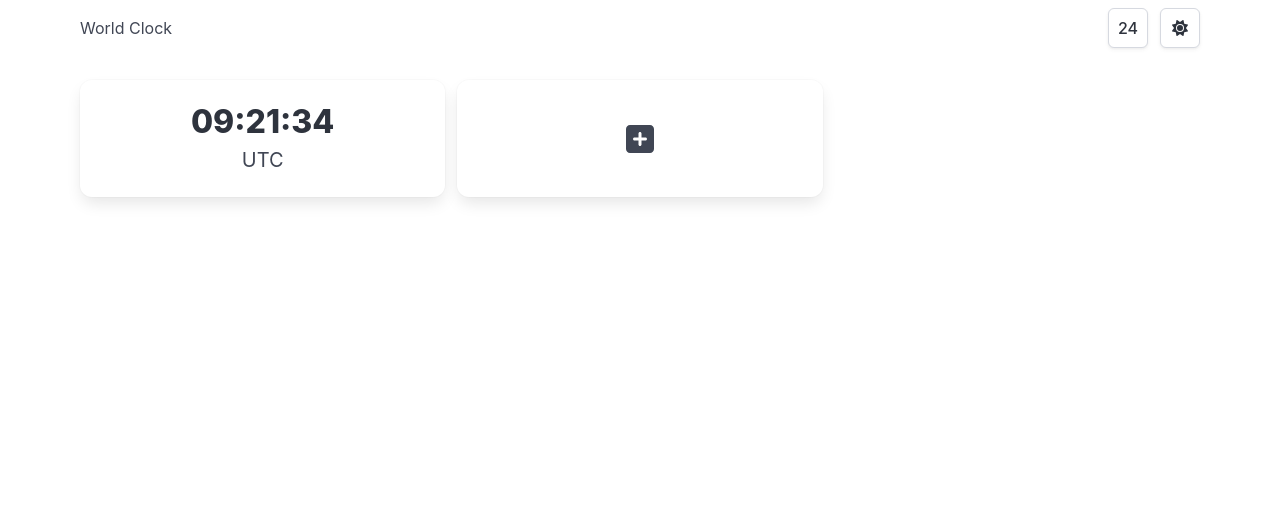
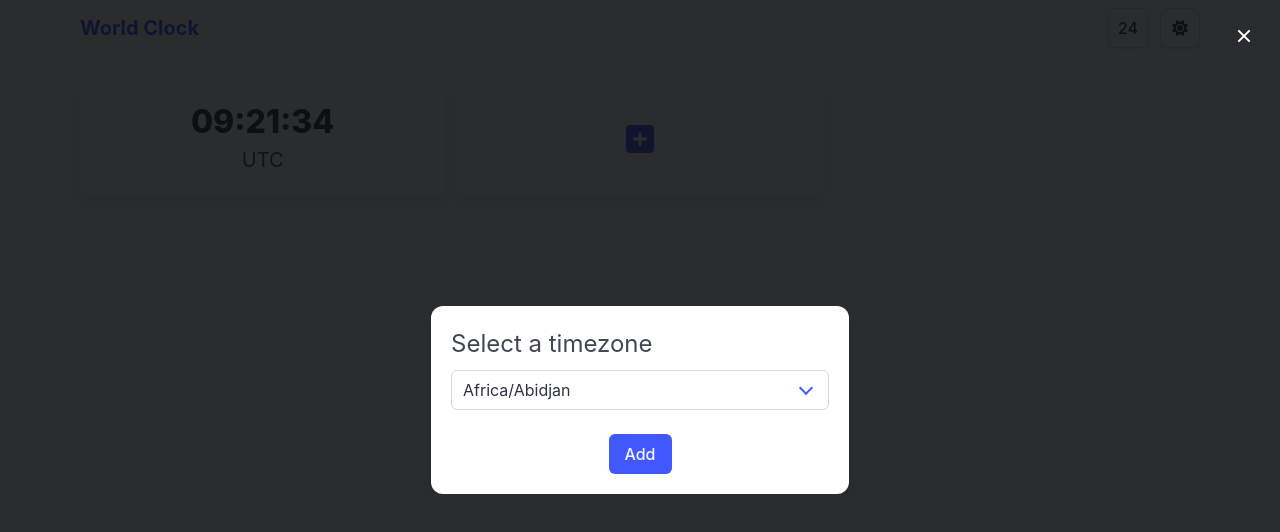
Before and after one commit to Link1515/world-clock, a Vue app: page / in a window 1280 px wide. Both pictures are taken after a click on the button 639 px from the left and 138 px from the top of the page. Shown: the top 532 px of the page. Built offline with nearby package versions, Linux system fonts and the light colour scheme.

Commit message:
feature: add create clock modal

```diff
--- a/src/App.vue
+++ b/src/App.vue
@@ -14,10 +14,14 @@ const userTimezone = getUserTimezone();
 
 const timezones = ref([]);
 timezones.value.push(userTimezone);
+
+const addClock = timezone => {
+  timezones.value.push(timezone);
+};
 </script>
 
 <template>
-  <div class="container px-4">
+  <div class="appContainer container px-4">
     <Header v-model:hourDisplay="hourDisplay" />
     <div
       class="fixed-grid has-1-cols-mobile has-2-cols-tablet has-3-cols-desktop"
@@ -26,10 +30,16 @@ timezones.value.push(userTimezone);
         <div class="cell" v-for="timezone in timezones">
           <ClockCard :timezone="timezone" :hourDisplay="hourDisplay" />
         </div>
-        <button class="cell">
-          <CreateClockCard />
-        </button>
+        <div class="cell">
+          <CreateClockCard @add-clock="addClock" />
+        </div>
       </div>
     </div>
   </div>
 </template>
+
+<style>
+.appContainer {
+  min-height: 100dvh;
+}
+</style>
--- a/src/components/Header.vue
+++ b/src/components/Header.vue
@@ -22,7 +22,11 @@ const toggleHourDisplay = async () => {
 <template>
   <nav class="level is-mobile py-2">
     <div class="level-left">
-      <div class="level-item">World Clock</div>
+      <div class="level-item">
+        <h1 class="has-text-link has-text-weight-bold is-size-5">
+          World Clock
+        </h1>
+      </div>
     </div>
 
     <div class="level-right">
--- a/src/components/cards/CreateClockCard.vue
+++ b/src/components/cards/CreateClockCard.vue
@@ -1,19 +1,69 @@
 <script setup>
+import { ref } from 'vue';
 import { FontAwesomeIcon } from '@fortawesome/vue-fontawesome';
 import { faSquarePlus } from '@fortawesome/free-solid-svg-icons';
+import { getAvailableTimezones } from '~/services/timeService';
+
+const emit = defineEmits(['addClock']);
+
+const modal = ref();
+
+const openModal = () => {
+  modal.value.classList.add('is-active');
+};
+
+const closeModel = () => {
+  modal.value.classList.remove('is-active');
+};
+
+const timezones = getAvailableTimezones();
+const selectedTimezone = ref(timezones[0]);
+
+const addClock = () => {
+  if (!selectedTimezone.value) return;
+  emit('addClock', selectedTimezone.value);
+  closeModel();
+};
 </script>
 
 <template>
-  <div class="card">
-    <div class="card-content">
-      <div class="content flex">
-        <FontAwesomeIcon :icon="faSquarePlus" size="2x" />
+  <button @click="openModal" class="create-clock-btn">
+    <div class="card">
+      <div class="card-content">
+        <div class="content flex has-text-link">
+          <FontAwesomeIcon :icon="faSquarePlus" size="2x" />
+        </div>
       </div>
     </div>
+  </button>
+
+  <div ref="modal" class="modal">
+    <div class="modal-background" @click="closeModel"></div>
+    <div class="modal-content px-4">
+      <div class="box">
+        <h3 class="is-size-4 mb-2">Select a timezone</h3>
+        <div class="select mb-5">
+          <select v-model="selectedTimezone">
+            <option v-for="timezone in timezones" :value="timezone">
+              {{ timezone }}
+            </option>
+          </select>
+        </div>
+        <div class="has-text-centered">
+          <button class="button is-link" @click="addClock">Add</button>
+        </div>
+      </div>
+    </div>
+    <button class="modal-close is-large" @click="closeModel"></button>
   </div>
 </template>
 
 <style scoped>
+.create-clock-btn {
+  width: 100%;
+  height: 100%;
+}
+
 .card,
 .card-content {
   height: 100%;
@@ -22,4 +72,13 @@ import { faSquarePlus } from '@fortawesome/free-solid-svg-icons';
   display: grid;
   place-items: center;
 }
+
+.modal-content {
+  max-width: 450px;
+}
+
+.select,
+.select > select {
+  width: 100%;
+}
 </style>
--- a/src/services/timeService.js
+++ b/src/services/timeService.js
@@ -8,6 +8,8 @@ export const HOUR_DISPLAY = {
 export const getUserTimezone = () =>
   Intl.DateTimeFormat().resolvedOptions().timeZone;
 
+export const getAvailableTimezones = () => Intl.supportedValuesOf('timeZone');
+
 export const getCurrentTime = (
   timezone,
   hourDisplay = HOUR_DISPLAY.HOUR_24
@@ -16,7 +18,7 @@ export const getCurrentTime = (
     timezone = getUserTimezone();
   }
   const format =
-    hourDisplay === HOUR_DISPLAY.HOUR_24 ? 'HH:mm:ss' : 'hh:mm:ss a';
+    hourDisplay === HOUR_DISPLAY.HOUR_24 ? 'HH:mm:ss' : 'h:mm:ss a';
   return DateTime.now().setZone(timezone).toFormat(format);
 };
 
```
